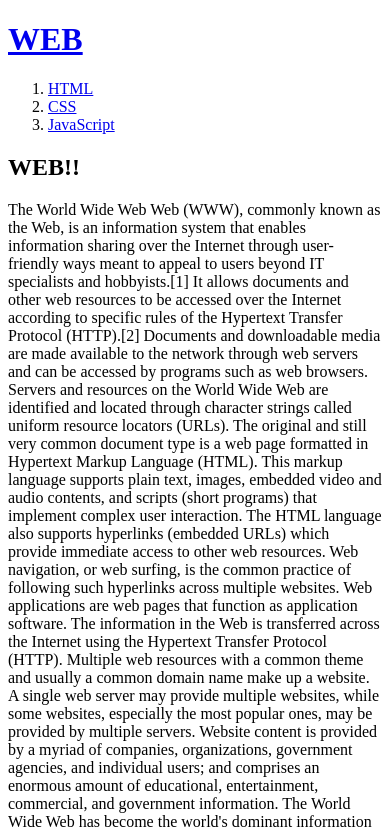
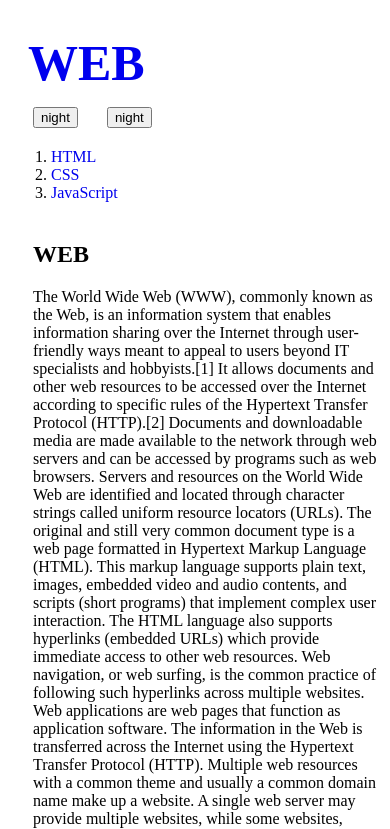
Before and after one commit to hylee722-GH/hyrepu, a plain HTML site: page index.html in a window 390 px wide. Shown: the top 829 px of the page. Drawn offline with nearby package versions, Linux system fonts and the light colour scheme.

Commit message:
Add files via upload
Web2

```diff
--- /dev/null
+++ b/color.js
@@ -0,0 +1,38 @@
+var Body = {
+    setColor:function (color){
+//        document.querySelector('body').style.color = color;
+        $('body').css('color', color);
+    },
+    setBackgroundColor:function (color){
+//        document.querySelector('body').style.backgroundColor = color;
+        $('body').css('backgroundColor', color);
+}
+}
+var Links = {
+     setColor:function (color){
+// var links = document.querySelectorAll('a');
+// var i = 0;
+// while(i<links.length){
+//     links[i].style.color=color;
+//     i=i+1;
+//     }
+$('a').css('color',color);
+}
+}
+
+function nightdayhandler(self) {
+var target = document.querySelector('body');
+if(self.value === 'night') {
+Body.setBackgroundColor('black');
+Body.setColor('white');
+self.value = 'day';
+Links.setColor('powderblue')
+//Links.setColor('yellow')
+
+} else {
+Body.setBackgroundColor('white');
+Body.setColor('black');
+self.value = 'night';
+Links.setColor('blue')
+}
+}
--- a/index.html
+++ b/index.html
@@ -5,16 +5,28 @@
 <head>
     <title>WEB1 - Welcome!!</title>
     <meta charset="utf-8">
+    <link rel="stylesheet" href="style.css">
+    <script src="color.js"></script>
+    <script src="https://ajax.googleapis.com/ajax/libs/jquery/3.7.1/jquery.min.js"></script>
 </head>
 <body>
     <h1><a href="index.html">WEB</a></h1>
+    <input style="margin-left: 25px; margin-top: 15px" id="night_day" type="button" value="night" onclick="
+        nightdayhandler(this);
+    ">
+    <input style="margin-left: 25px; margin-top: 15px" id="night_day" type="button" value="night" onclick="
+        nightdayhandler(this);
+    ">
+<div id="grid">
     <ol>
         <li><a href="1.html">HTML</a></li>
         <li><a href="2.html">CSS</a></li>
         <li><a href="3.html">JavaScript</a></li>
     </ol>
-    <h2>WEB!!</h2>
-<p>The World Wide Web Web (WWW), commonly known as the Web, is an information system that enables information sharing over the Internet through user-friendly ways meant to appeal to users beyond IT specialists and hobbyists.[1] It allows documents and other web resources to be accessed over the Internet according to specific rules of the Hypertext Transfer Protocol (HTTP).[2]
+    <div id="article">
+
+    <h2>WEB</h2>
+    <p>The World Wide Web (WWW), commonly known as the Web, is an information system that enables information sharing over the Internet through user-friendly ways meant to appeal to users beyond IT specialists and hobbyists.[1] It allows documents and other web resources to be accessed over the Internet according to specific rules of the Hypertext Transfer Protocol (HTTP).[2]
 
     Documents and downloadable media are made available to the network through web servers and can be accessed by programs such as web browsers. Servers and resources on the World Wide Web are identified and located through character strings called uniform resource locators (URLs). The original and still very common document type is a web page formatted in Hypertext Markup Language (HTML). This markup language supports plain text, images, embedded video and audio contents, and scripts (short programs) that implement complex user interaction. The HTML language also supports hyperlinks (embedded URLs) which provide immediate access to other web resources. Web navigation, or web surfing, is the common practice of following such hyperlinks across multiple websites. Web applications are web pages that function as application software. The information in the Web is transferred across the Internet using the Hypertext Transfer Protocol (HTTP).
 
@@ -23,5 +35,8 @@
     The World Wide Web has become the world's dominant information systems platform.[3][4][5][6] It is the primary tool billions of people worldwide use to interact with the Internet.[7]
 
     The Web was invented by Tim Berners-Lee at CERN in 1989 and opened to the public in 1991. It was conceived as a "universal linked information system".[8][9]    </p>
+    </div>
+    </div>
+
 </body>
 </html>
--- /dev/null
+++ b/style.css
@@ -0,0 +1,40 @@
+a {
+    /* color: rgb(0, 0, 0); text-decoration: none; */
+    text-decoration: none;
+}
+h1 {
+    font-size: 50px;
+    text-align: left;
+    text-decoration-color: blue;
+    border-bottom: 1px solid gray;
+    margin-left: 20px;
+    margin-bottom: 0px;
+}
+ol {
+    border-right: 1px solid gray;
+    width: 100px;
+    margin: 0;
+    padding: 20px;
+}
+#grid{
+    display: grid;
+    grid-template-columns: 150px 1fr;
+}
+#grid ol {
+    padding-left: 43px;
+}
+#grid #article {
+    padding-left: 25px;
+}
+@media(max-width:800px) {
+    #grid{
+    display: block;
+    }
+    ol {
+    border-right: none;
+    }
+    h1 {
+    border-bottom: none;
+}
+
+}
```
Also changed, not shown: 1.html (+12 -2 lines), 2.html (+12 -2 lines), 3.html (+12 -2 lines).
